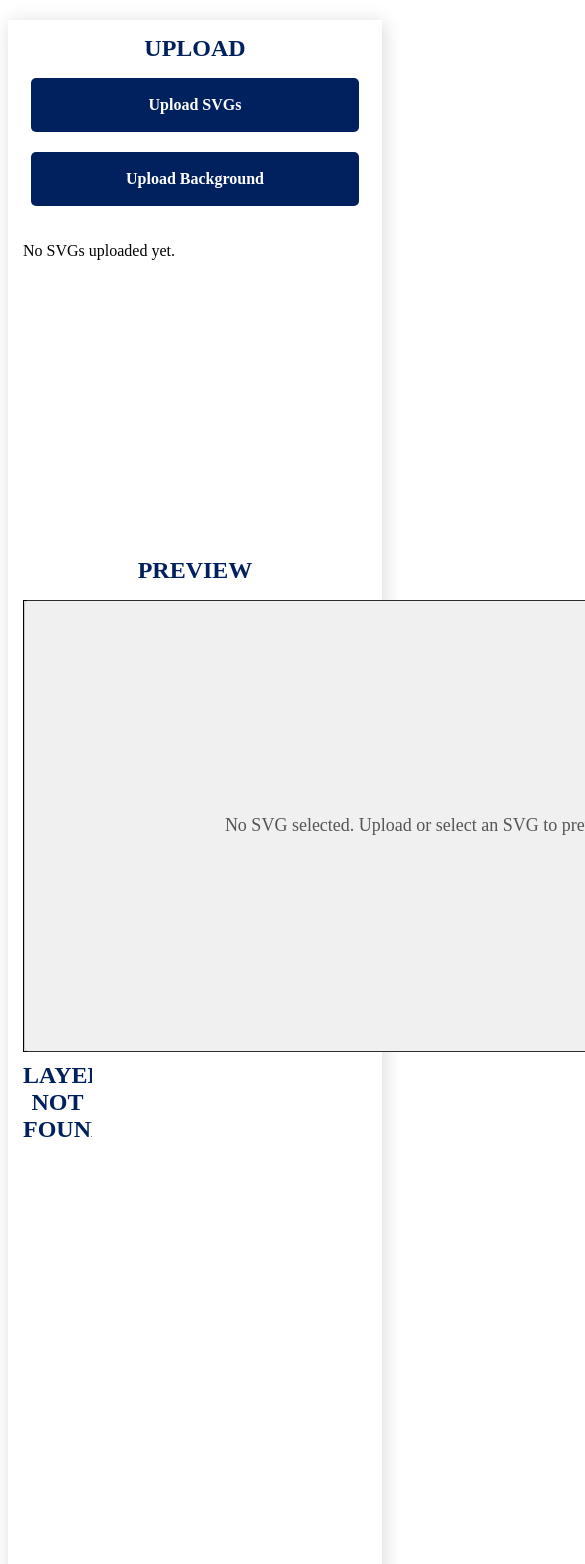
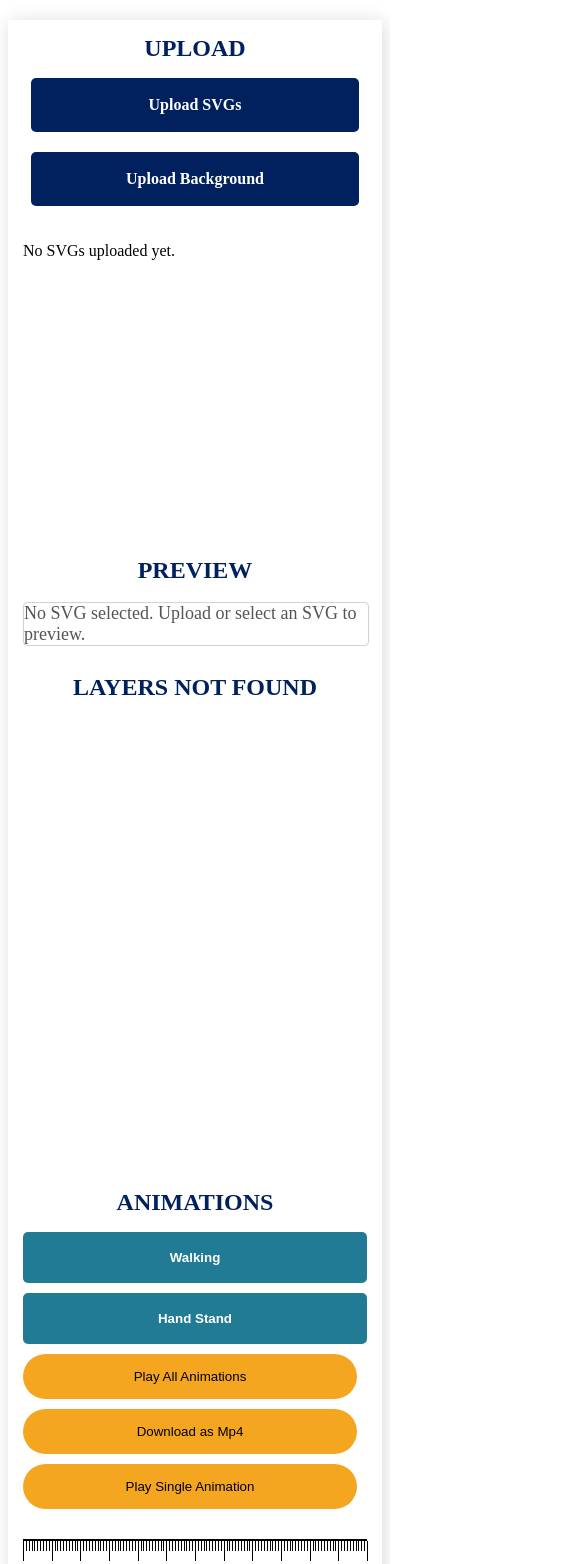
Before and after one commit to Davinder2001/editor_nextjs, a Next.js app: page / in a window 390 px wide. Shown: the top 1564 px of the page, 585 px wide, since content can reach past the window. Built offline with nearby package versions, Linux system fonts and the light colour scheme.

Commit message:
responsive design

```diff
--- a/src/app/globals.css
+++ b/src/app/globals.css
@@ -416,4 +416,19 @@ li {
       .right-side{
         width: 100%;
       }
+      .leayrs-container{
+        width: 100%;
+      }
+      .animation_frame_line{
+        display: block;
+      }
+      canvas.svg-preview-container {
+        height: 270px;
+    }
+    .timeline_buttons {
+      display: flex;
+      flex-wrap: wrap;
+      gap: 10px;
+      flex-direction: column;
+  }
 }
--- a/src/components/svgPreviewMain.tsx
+++ b/src/components/svgPreviewMain.tsx
@@ -110,15 +110,15 @@ const SvgPreviewMain: React.FC<PreviewProps> = ({
     <div className="right-side-inner">
       {!selectedSvg ? (
         <div
-          style={{
-            height: "450px",
-            width: "800px",
-            display: "flex",
-            justifyContent: "center",
-            alignItems: "center",
-            border: "1px solid #000",
-            backgroundColor: "#f0f0f0",
-          }}
+          // style={{
+          //   height: "450px",
+          //   width: "800px",
+          //   display: "flex",
+          //   justifyContent: "center",
+          //   alignItems: "center",
+          //   border: "1px solid #000",
+          //   backgroundColor: "#f0f0f0",
+          // }}
         >
           <p style={{ fontSize: "18px", color: "#555" }}>No SVG selected. Upload or select an SVG to preview.</p>
         </div>
```
